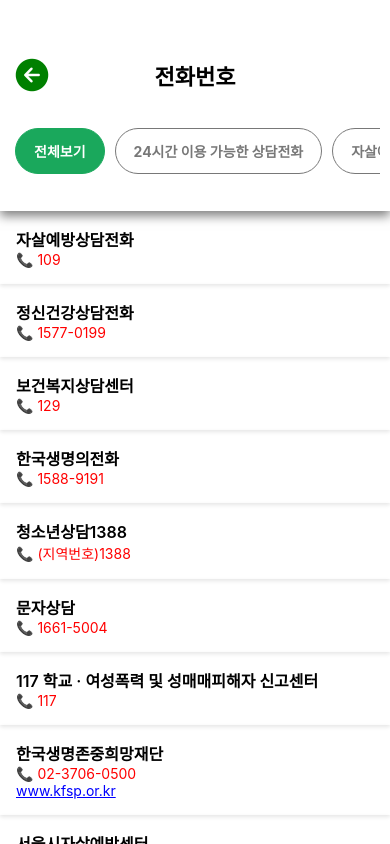
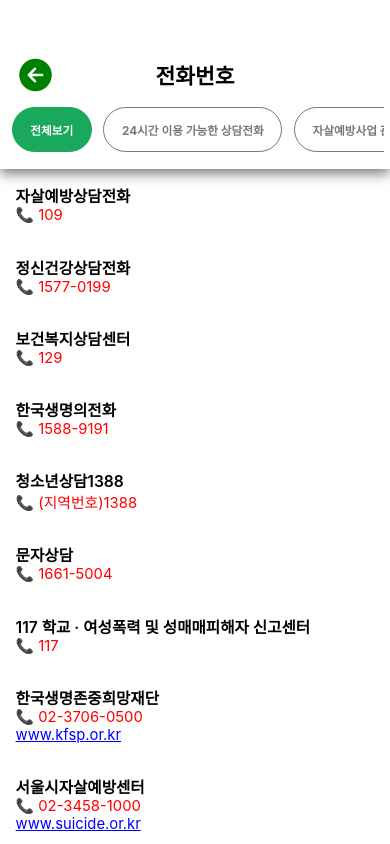
Before and after one commit to kookmin-sw/capstone-2025-13, a React Native app in the folder Frontend/src/: screen /HelpCall2 in a window 390 px wide. Built offline with nearby package versions, Linux system fonts and the light colour scheme.

Commit message:
[Feat] 반응형으로 수정 #39

```diff
--- a/Frontend/src/styles/helpCallStyles.ts
+++ b/Frontend/src/styles/helpCallStyles.ts
@@ -1,7 +1,7 @@
 import { Platform, StyleSheet, Dimensions } from "react-native";
 import colors from "../constants/colors";
 
-const { width, height } = Dimensions.get("window"); // 화면 높이 가져오기
+const { width, height } = Dimensions.get("window");
 
 const helpCallStyles = StyleSheet.create({
     container: {
@@ -12,40 +12,40 @@ const helpCallStyles = StyleSheet.create({
     },
     headerBox: {
         backgroundColor: "white",
-        paddingHorizontal: 10,
+        paddingHorizontal: width * 0.015,
         elevation: Platform.OS === "android" ? 10 : 5,
         shadowColor: "#000",
-        shadowOffset: { width: 0, height: 5 },
+        shadowOffset: { width: 0, height: height * 0.006 },
         shadowOpacity: 0.5,
-        shadowRadius: 10,
+        shadowRadius: width * 0.03,
         width: "100%",
-        height: height * 0.25,
+        height: height * 0.2,
         justifyContent: "center",
         zIndex: 10,
         paddingTop: height * 0.07,
     },
     backButtonWrapper: {
         position: 'absolute',
-        left: width* 0.01,
-        top: width* 0.115,
-        padding: 8,
-        zIndex: 10,
-      },
+        left: width * 0.02,
+        top: width * 0.115,
+        padding: width * 0.02,
+        zIndex: 11,
+    },
     headerText: {
         fontWeight: "bold",
-        fontSize: 22,
+        fontSize: width * 0.055,
         textAlign: "center",
     },
     scrollContainer: {
         flexDirection: "row",
         alignItems: "center",
-        paddingVertical: 10,
+        paddingVertical: height * 0.015,
     },
     button: {
-        paddingVertical: 12,
-        paddingHorizontal: 18,
-        borderRadius: 40,
-        marginHorizontal: 5,
+        paddingVertical: height * 0.015,
+        paddingHorizontal: width * 0.045,
+        borderRadius: width * 0.1,
+        marginHorizontal: width * 0.015,
         borderWidth: 1,
     },
     selectedButton: {
@@ -58,6 +58,7 @@ const helpCallStyles = StyleSheet.create({
     },
     buttonText: {
         fontWeight: "bold",
+        fontSize: width * 0.03,
         textAlign: "center",
     },
     selectedText: {
@@ -68,10 +69,10 @@ const helpCallStyles = StyleSheet.create({
     },
     callButton: {
         position: "absolute",
-        bottom: 20,
-        right: 20,
-        width: 60,
-        height: 60,
+        bottom: height * 0.025,
+        right: width * 0.05,
+        width: width * 0.15,
+        height: width * 0.15,
         justifyContent: "center",
         alignItems: "center",
         zIndex: 999,
@@ -81,17 +82,18 @@ const helpCallStyles = StyleSheet.create({
         backgroundColor: "white",
     },
     itemContainer: {
-        padding: 16,
-        boxShadow: "0 2px 4px rgba(0, 0, 0, 0.1)",
+        padding: width * 0.04,
     },
     itemTitle: {
-        fontSize: 16,
+        fontSize: width * 0.04,
         fontWeight: "600",
     },
     itemPhone: {
+        fontSize: width * 0.038,
         color: colors.red,
     },
     itemWebsite: {
+        fontSize: width * 0.038,
         color: "blue",
         textDecorationLine: "underline",
     },
```
